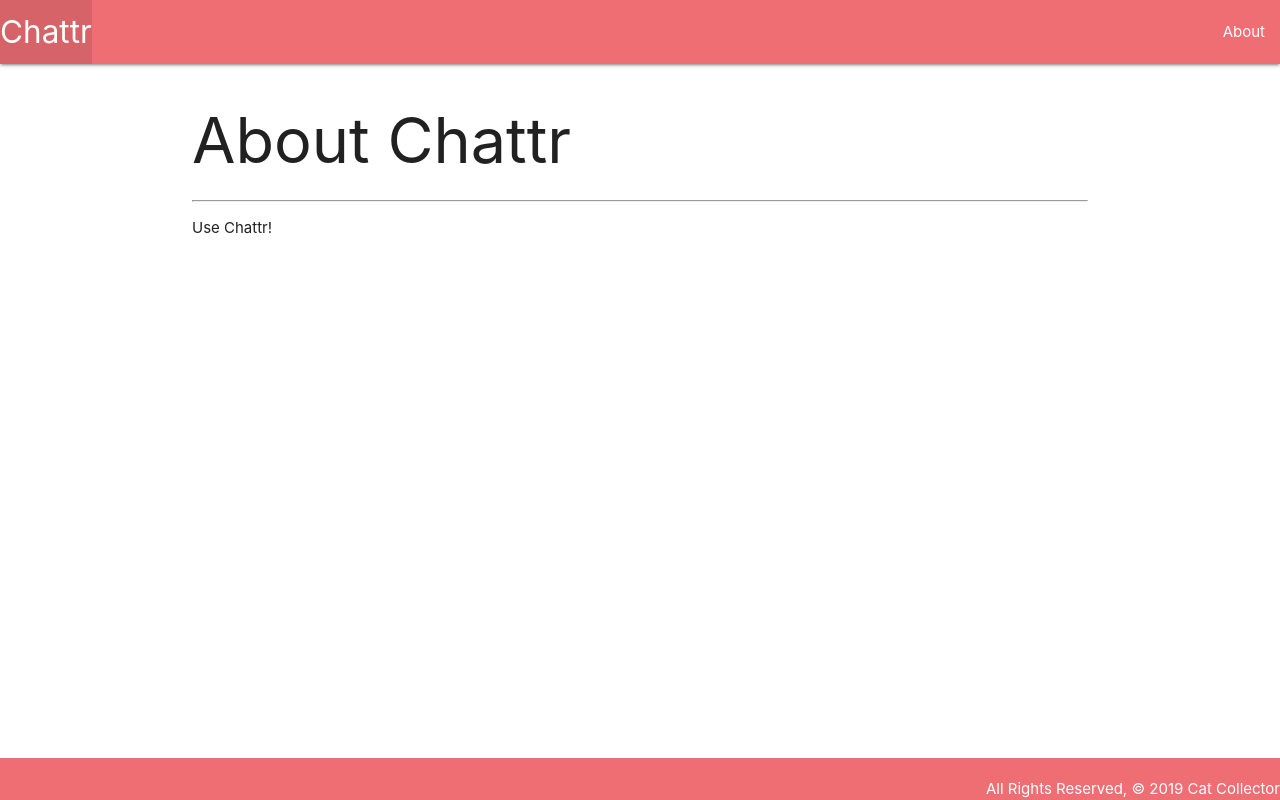
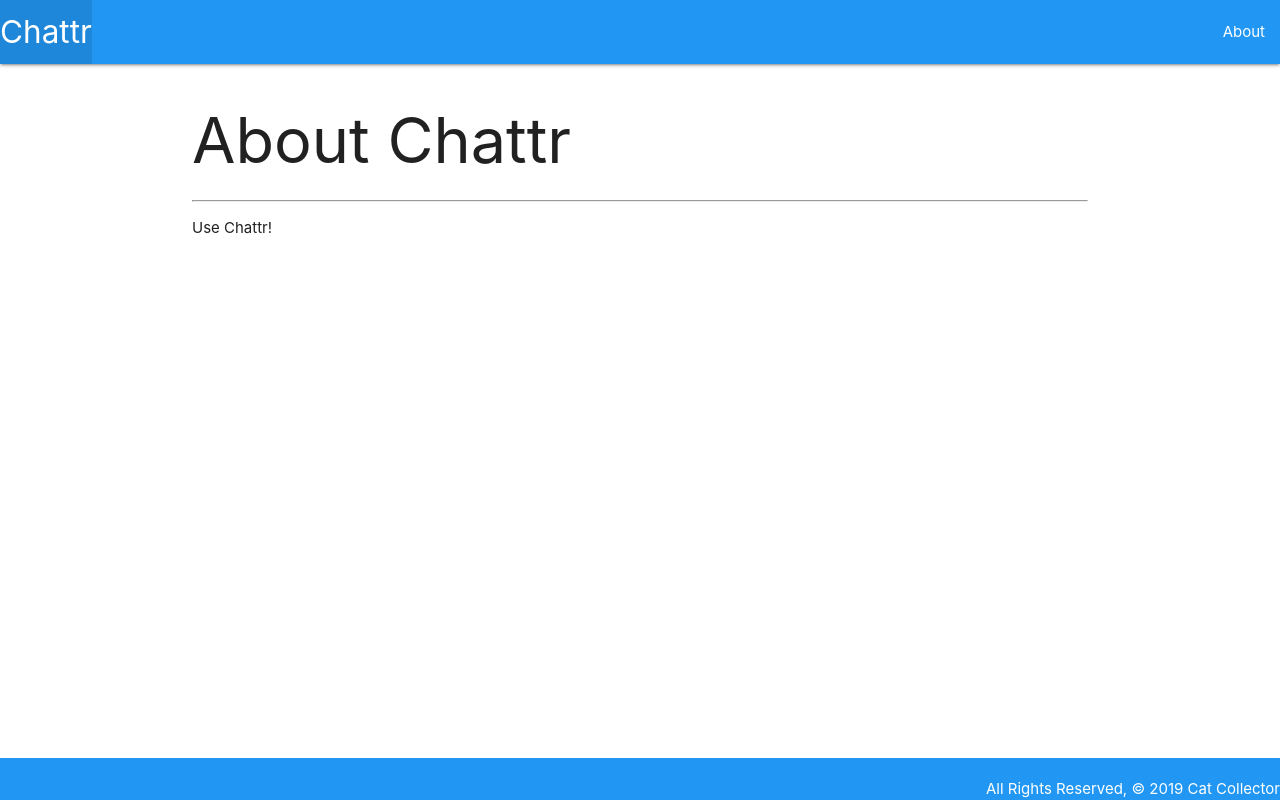
Before and after one commit to drew-anello/chattr3, a Django app: page /about/ in a window 1280 px wide. Run offline with Django 4.2, Linux system fonts and the light colour scheme.

Commit message:
base created added css

```diff
--- a/main_app/templates/base.html
+++ b/main_app/templates/base.html
@@ -14,7 +14,7 @@
   </head>
   <body>
     <header class="navbar-fixed">
-      <nav>
+      <nav class="blue">
         <div class="nav-wrapper">
           <ul>
             <li>
@@ -28,7 +28,7 @@
       </nav>
     </header>
     <main class="container">{% block content %} {% endblock %}</main>
-    <footer class="page-footer">
+    <footer class="page-footer blue">
       <div class="right">
         All Rights Reserved, © 2019 Cat Collector
       </div>
```
